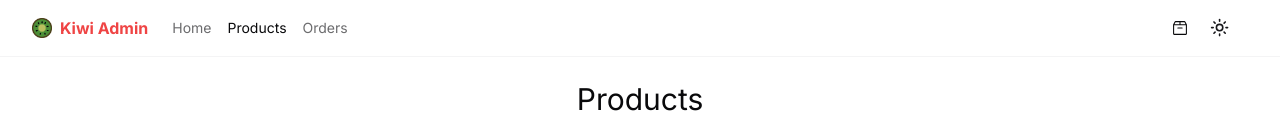
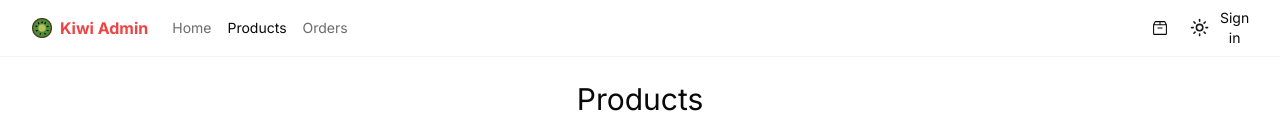
Before and after one commit to FruGosky/kiwi, a Next.js app: page /admin/products in a window 1280 px wide. Shown: the top 139 px of the page. Built offline with nearby package versions, Linux system fonts and the light colour scheme; no server answers; the database is empty.

Commit message:
style(AdminHeader.tsx): UserButton changed to UserIcon

```diff
--- a/src/app/admin/_components/AdminHeader.tsx
+++ b/src/app/admin/_components/AdminHeader.tsx
@@ -1,9 +1,9 @@
 import ThemeToggle from '@/components/buttons/ThemeToggle';
 import Nav, { MainNav } from '@/components/Nav';
 import { navPaths } from '@/config/availablePaths';
-import { UserButton } from '@clerk/nextjs';
 import Logo from '@/components/buttons/Logo';
 import StoreFrontButton from '@/components/buttons/StoreFrontButton';
+import UserIcon from '@/components/buttons/UserIcon';
 
 export default function AdminHeader() {
 	return (
@@ -37,9 +37,7 @@ function NavigationToolbox() {
 		<Nav className="items-center gap-0">
 			<StoreFrontButton />
 			<ThemeToggle />
-			<div className="ms-2 flex">
-				<UserButton />
-			</div>
+			<UserIcon />
 		</Nav>
 	);
 }
```
